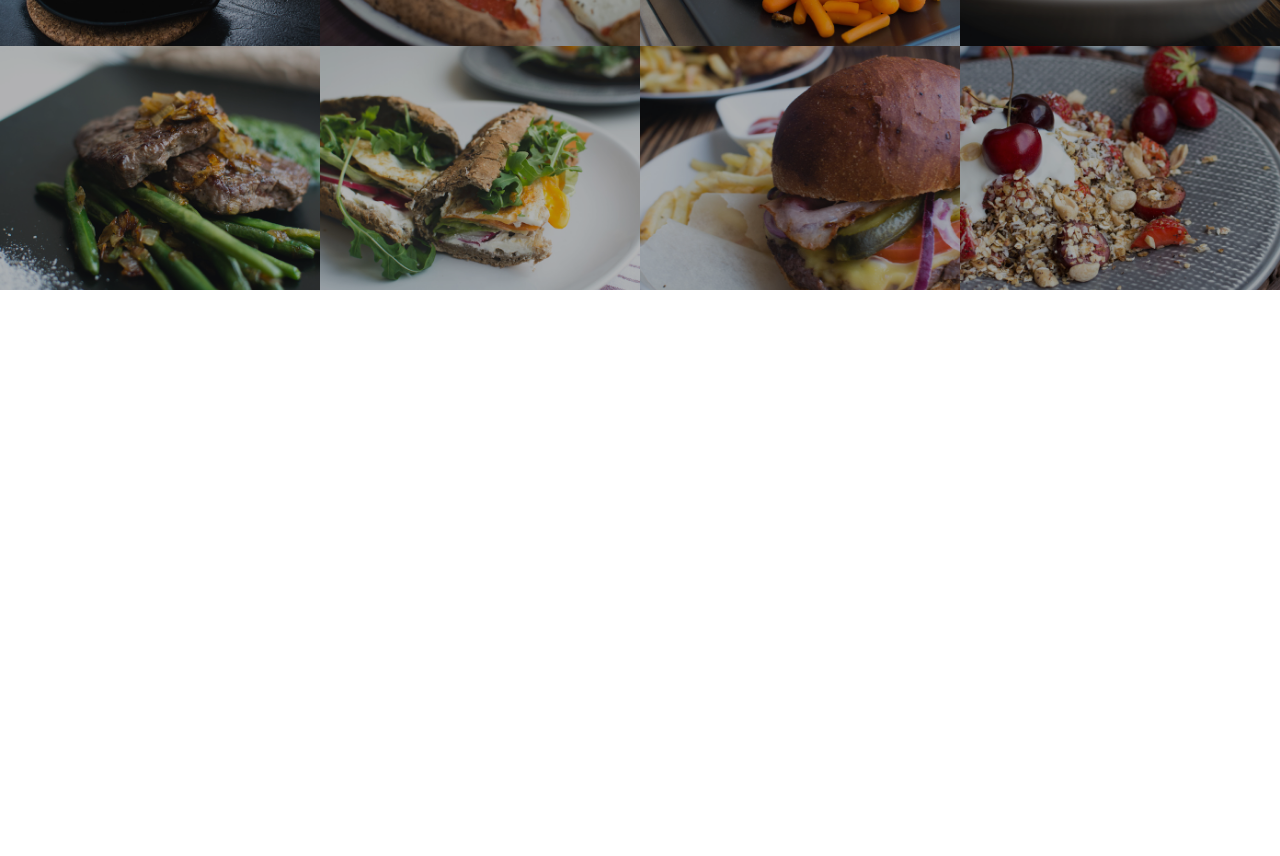
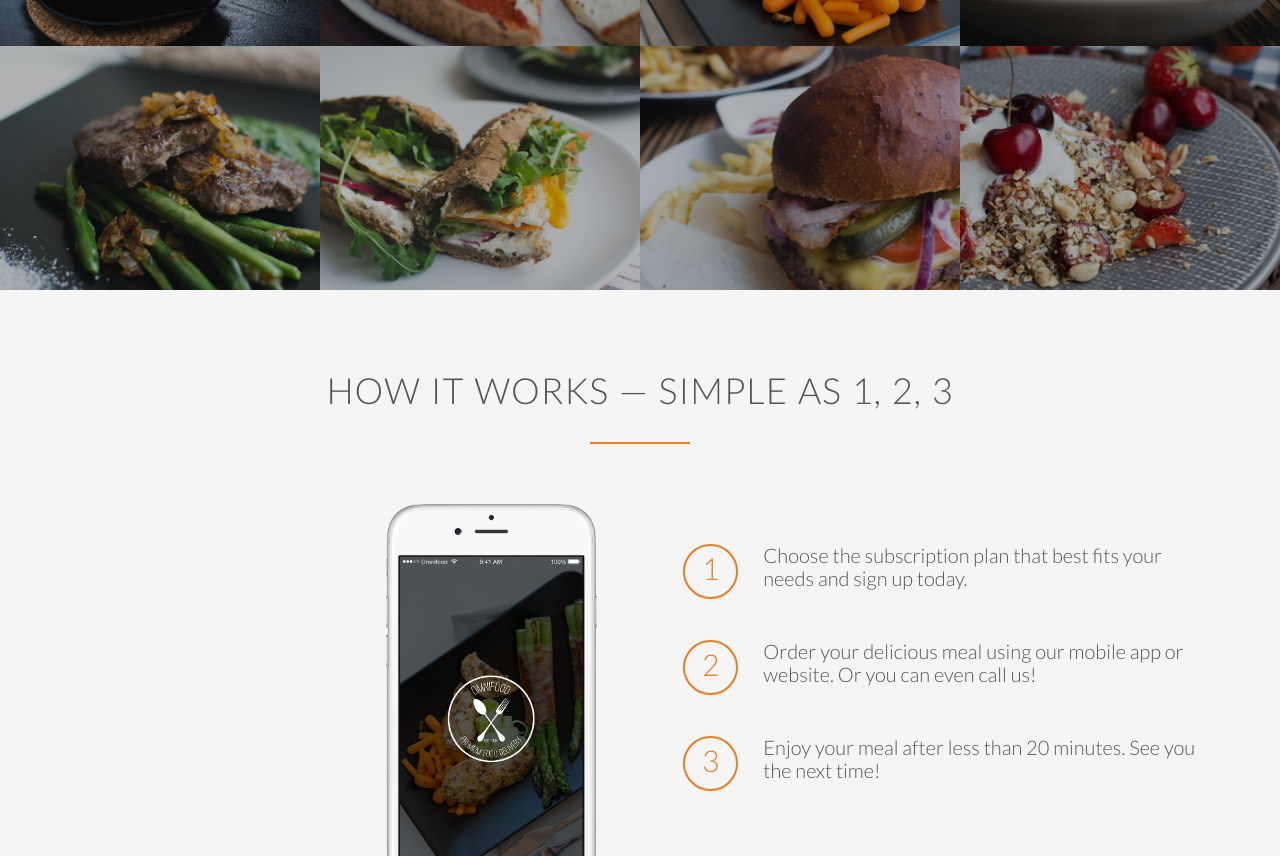
Before and after one commit to EuBabkin/Omnifood, a plain HTML site: page index.html in a window 1280 px wide. Shown: the part 1708-2564 px from the top of the page. Before the commit the page ends 1998 px from the top, so only its background shows below. Drawn offline with Linux system fonts and the light colour scheme; files whose address does not match are found by name.

Commit message:
Built the How it Works section
Added the images;
Added the list;
Applyed clearfix to the meals section.

```diff
--- a/index.html
+++ b/index.html
@@ -68,7 +68,7 @@
   			</div>
   		</section>
   		<section class="section-meals">
-  			<ul class="meals-showcase">
+  			<ul class="meals-showcase clearfix">
   				<li>
   					<figure class="meal-photo">
   						<img src="resources/img/1.jpg" alt="Korean bibimbap with egg and vegetables">
@@ -90,7 +90,7 @@
   					</figure>
   				</li>
   			</ul>
-  			<ul class="meals-showcase">
+  			<ul class="meals-showcase clearfix">
   				<li>
   					<figure class="meal-photo">
   						<img src="resources/img/5.jpg" alt="Paleo beef steak with vegetables">
@@ -113,6 +113,36 @@
   				</li>
   			</ul>
   		</section>
+  		<section class="section-steps">
+  			<div class="row">
+  				<h2>How it works &mdash; Simple as 1, 2, 3</h2>
+  			</div>
+  			<div class="row">
+  				<div class="col span-1-of-2 steps-box">
+  					<img src="resources/img/app-iPhone.png" alt="Omnifood app on iPhone" class="app-screen">
+  				</div>
+  				<div class="col span-1-of-2 steps-box">
+  					<div class="works-step">
+  						<div>1</div>
+  						<p>Choose the subscription plan that best fits your needs and sign up today.</p>
+  					</div>
+  					<div class="works-step">
+  						<div>2</div>
+  						<p>Order your delicious meal using our mobile app or website. Or you can even call us!</p>
+  					</div>
+  					<div class="works-step">
+  						<div>3</div>
+  						<p>Enjoy your meal after less than 20 minutes. See you the next time!</p>
+  					</div>
+  					<a href="#" class="btn-app"><img src="resources/img/download-app.svg" alt="App Store Button"></a><a href="#" class="btn-app"><img src="resources/img/download-app-android.png" alt="Google Play Store Button"></a>
+  				</div>
+  			</div>
+  		</section>
   	</main>
   </body>
 </html>
+<!---
+1.
+2.
+3.
+-->
--- a/resources/css/style.css
+++ b/resources/css/style.css
@@ -14,6 +14,14 @@ html{
     font-weight: 300;
     font-size: 20px;
     text-rendering: optimizeLegibility;
+}
+.clearfix{zoom:1}
+.clearfix:after{
+		content: '.';
+		clear: both;
+		display: block;
+		height: 0;
+		visibility: hidden;
 }
 /*---REUSABLE COMPONENTS---*/
 .row{
@@ -192,3 +200,43 @@ header{
 		opacity: 1;
 		transform: scale(1.04);
 }
+/*---HOW IT WORKS---*/
+.section-steps{
+		background-color: #f5f5f5;
+}
+.steps-box:first-child{
+		text-align: right;
+		margin-top: 30px;
+		padding-right: 3%
+}
+.steps-box:last-child{
+		margin-top: 70px;
+		padding-left: 3%;
+}
+.app-screen{
+		width: 40%;
+}
+.works-step{
+		margin-bottom: 50px;
+}
+.works-step:last-of-type{
+		margin-bottom: 80px;
+}
+.works-step div{
+		display: inline-block;
+		margin-right: 25px;
+		padding: 5px;
+		float: left;
+		width: 55px;
+		height: 55px;
+		text-align: center;
+		color: #e67e22;
+		border: 2px solid #e67e22;
+		border-radius: 50%;
+		font-size: 150%;
+}
+.btn-app img{
+		margin-right: 10px;
+		height: 50px;
+		width: auto;
+}
```
